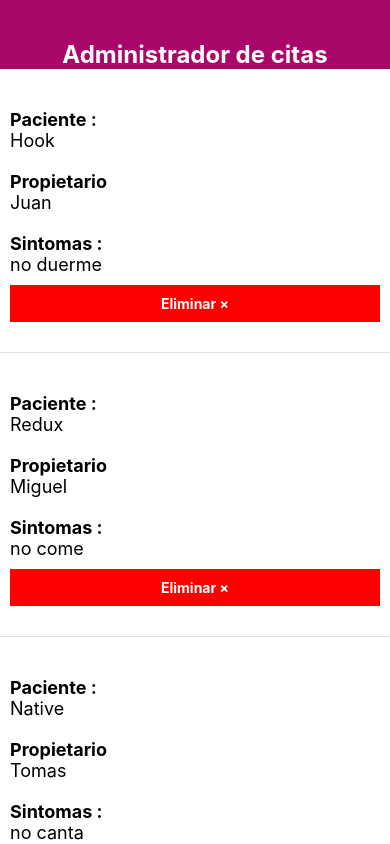
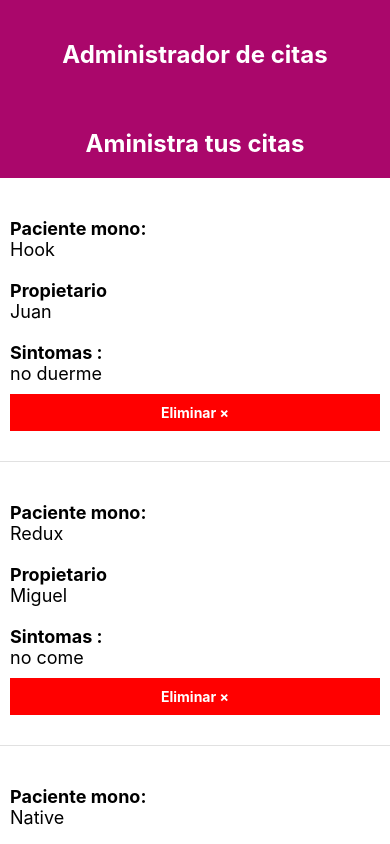
Before and after one commit to MiguelMaidana/CitasReactNative, a React Native app: screen / in a window 390 px wide. Built offline with nearby package versions, Linux system fonts and the light colour scheme.

Commit message:
Cramos la logica de boton eliminar y agregamos un titulo

```diff
--- a/App.js
+++ b/App.js
@@ -9,14 +9,26 @@ const App =() => {
     {id:"2", paciente:"Redux", propietario :"Miguel", sintomas:"no come"},
     {id:"3", paciente:"Native", propietario :"Tomas", sintomas:"no canta"}
   ])
+
+
+  // Elimina los pascientes del state
+
+  const eliminaPaciente = id =>{
+    setCitas((citasActuales)=>{
+        return citasActuales.filter(cita => cita.id !== id)
+    })
+
+  }
+
   return (
 
       <View style={styles.contenedor}>
         <Text style={styles.titulo}>Administrador de citas</Text>
+        <Text style={styles.titulo}>{citas.length > 0 ? "Aministra tus citas" : "No hay citas, agrega una" }</Text>
         <FlatList
         data={citas}
         renderItem ={({item})=>(
-         <Cita item={item} ></Cita>
+         <Cita item={item} eliminaPaciente={eliminaPaciente} ></Cita>
         )}
         keyExtractor={cita =>cita.id}
         />
@@ -35,6 +47,7 @@ const styles = StyleSheet.create({
   titulo : {
     color:"#FFF",
     marginTop : 40,
+    marginBottom :20,
     fontSize:24,
     fontWeight:"bold",
     textAlign:"center"
--- a/componentes/Citas.js
+++ b/componentes/Citas.js
@@ -1,16 +1,20 @@
 import React from 'react';
 import { StyleSheet, Text, View, TouchableHighlight } from 'react-native';
 
-const Cita = ({item})=>{
+const Cita = ({item, eliminaPaciente})=>{
 
-    const dialogoEliminar =() =>{
-        console.log("eliminando...")
+    const dialogoEliminar =(id) =>{
+        console.log("eliminando...",id)
+
+
+        eliminaPaciente(id)
+
     }
 
     return (
         <View style={styles.cita}>
             <View>
-                <Text style={styles.label}>Paciente :</Text>
+                <Text style={styles.label}>Paciente mono:</Text>
                 <Text style={styles.texto}>{item.paciente}</Text>
             </View>
             <View>
@@ -22,7 +26,7 @@ const Cita = ({item})=>{
                 <Text style={styles.texto}>{item.sintomas}</Text>
             </View>
             <View>
-                <TouchableHighlight onPress={()=>dialogoEliminar()} style={styles.btnEliminar}>
+                <TouchableHighlight onPress={()=>dialogoEliminar(item.id)} style={styles.btnEliminar}>
                     <Text style={styles.textoEliminar}>Eliminar &times;</Text>
                 </TouchableHighlight>
             </View>
```
